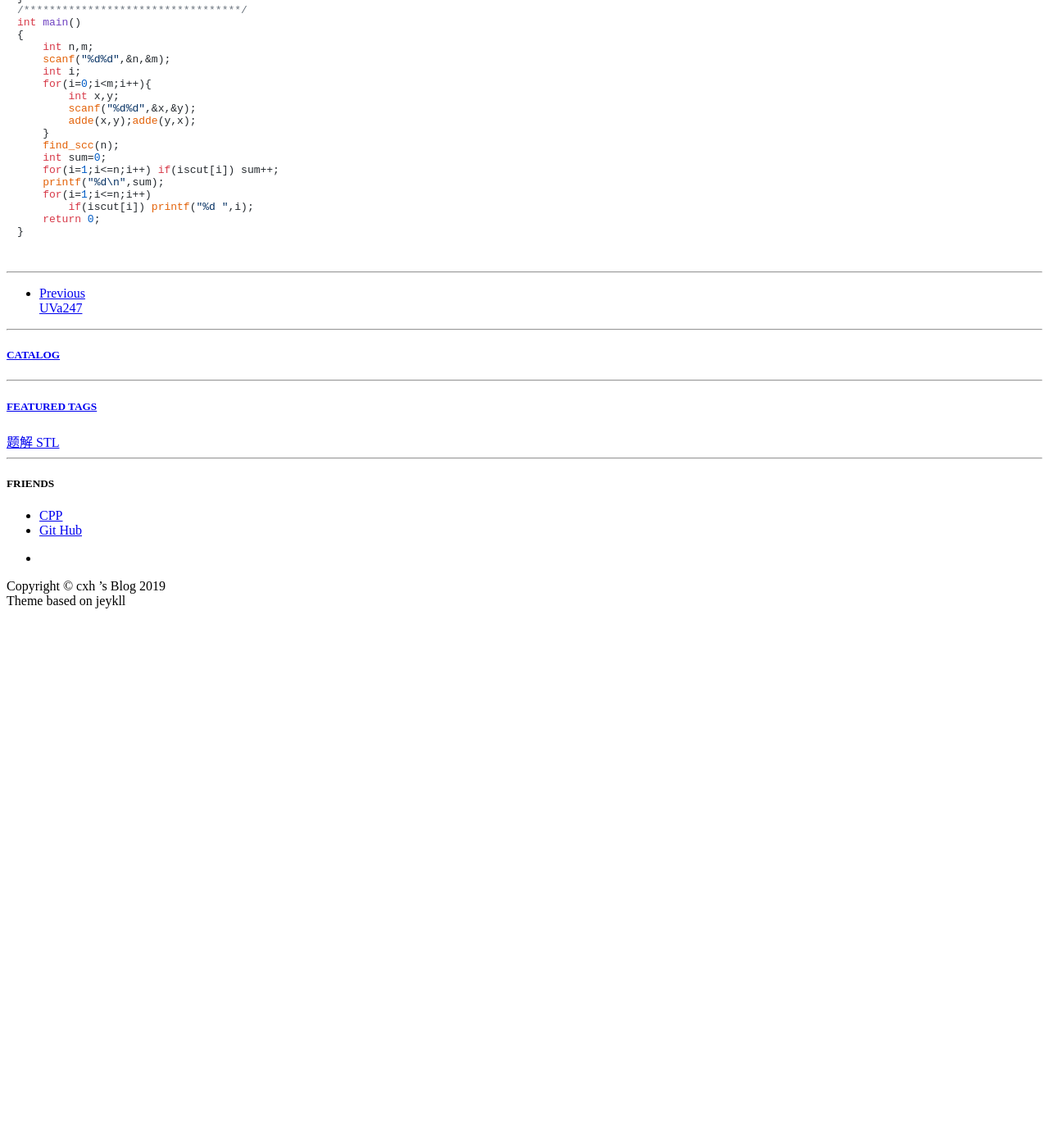
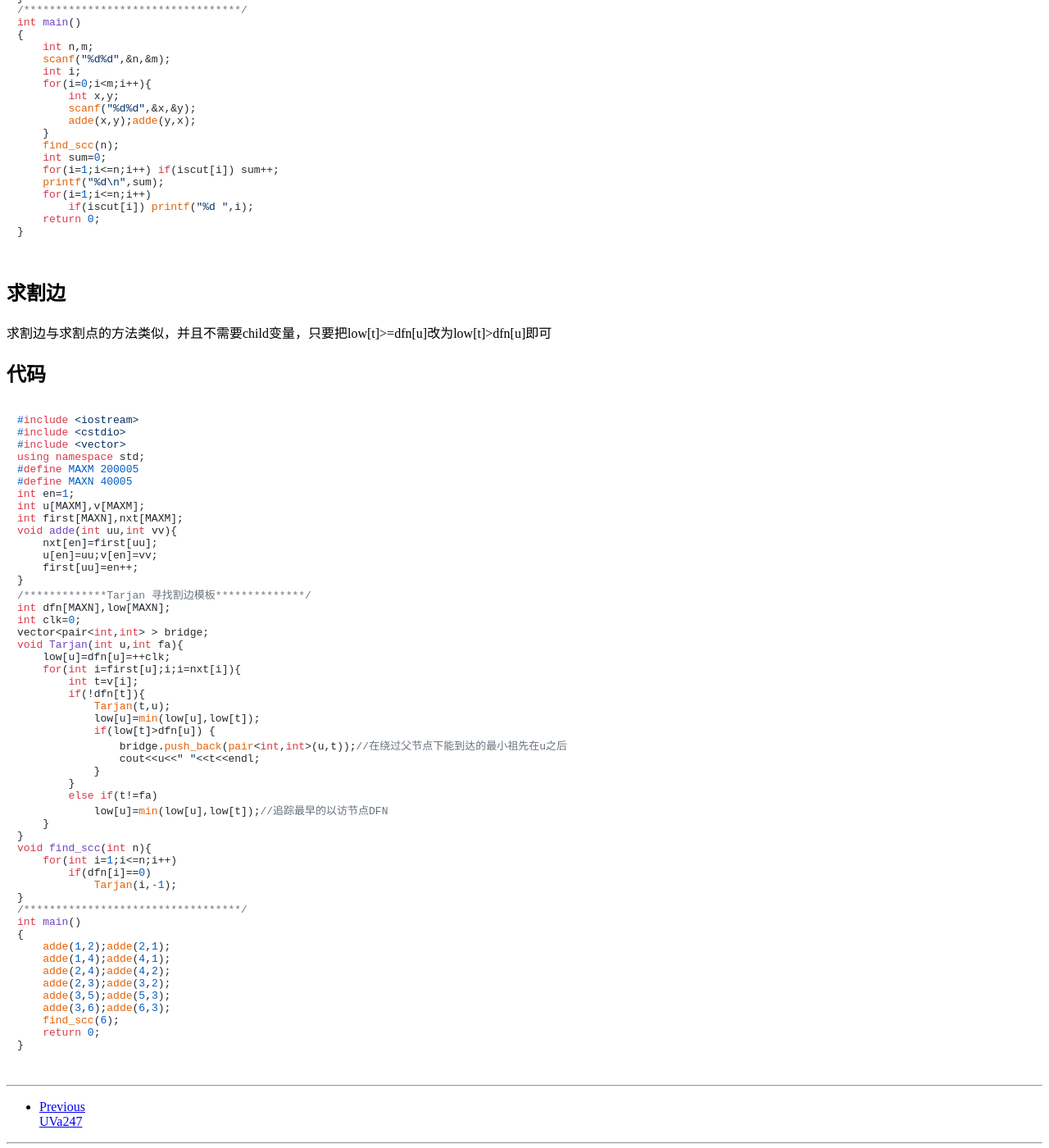
Before and after one commit to qwqcxh/qwqcxh.github.io, a Jekyll site: the page built from _posts/2019-2-28-Tarjan算法.md, in a window 1280 px wide and 1400 px high, scrolled down 2339 px. Shown: the whole window at 82% size. Built offline with Jekyll 4.4.1, drawn with Linux system fonts in a browser that asks for light colours; nearby versions of some CDN libraries; comment, search, counter and statistics services are not loaded; before the commit the page ends 3123 px from its top, so only the background shows below that; some of the changed text lies outside the part shown.

Commit message:
tarjan over

````diff
--- a/_posts/2019-2-28-Tarjan算法.md
+++ b/_posts/2019-2-28-Tarjan算法.md
@@ -113,7 +113,7 @@ void Tarjan(int u,int fa){
             child++;
             Tarjan(t,u);
             low[u]=min(low[u],low[t]);
-            if(low[t]>dfn[u]) iscut[u]=1; //在绕过父节点下能到达的最小祖先在u之后
+            if(low[t]>=dfn[u]) iscut[u]=1; //在绕过父节点下能到达的最小祖先在u之后
         }
         else if(t!=fa)
             low[u]=min(low[u],low[t]);//追踪最早的以访节点DFN
@@ -146,3 +146,62 @@ int main()
 }
 
 ```
+
+## 求割边
+求割边与求割点的方法类似，并且不需要child变量，只要把low[t]>=dfn[u]改为low[t]>dfn[u]即可
+
+## 代码
+```
+#include <iostream>
+#include <cstdio>
+#include <vector>
+using namespace std;
+#define MAXM 200005
+#define MAXN 40005
+int en=1;
+int u[MAXM],v[MAXM];
+int first[MAXN],nxt[MAXM];
+void adde(int uu,int vv){
+    nxt[en]=first[uu];
+    u[en]=uu;v[en]=vv;
+    first[uu]=en++;
+}
+/*************Tarjan 寻找割边模板**************/
+int dfn[MAXN],low[MAXN];
+int clk=0;
+vector<pair<int,int> > bridge;
+void Tarjan(int u,int fa){
+    low[u]=dfn[u]=++clk;
+    for(int i=first[u];i;i=nxt[i]){
+        int t=v[i];
+        if(!dfn[t]){
+            Tarjan(t,u);
+            low[u]=min(low[u],low[t]);
+            if(low[t]>dfn[u]) {
+                bridge.push_back(pair<int,int>(u,t));//在绕过父节点下能到达的最小祖先在u之后
+                cout<<u<<" "<<t<<endl;
+            }
+        }
+        else if(t!=fa)
+            low[u]=min(low[u],low[t]);//追踪最早的以访节点DFN
+    }
+}
+void find_scc(int n){
+    for(int i=1;i<=n;i++)
+        if(dfn[i]==0)
+            Tarjan(i,-1);
+}
+/**********************************/
+int main()
+{
+    adde(1,2);adde(2,1);
+    adde(1,4);adde(4,1);
+    adde(2,4);adde(4,2);
+    adde(2,3);adde(3,2);
+    adde(3,5);adde(5,3);
+    adde(3,6);adde(6,3);
+    find_scc(6);
+    return 0;
+}
+
+```
````
